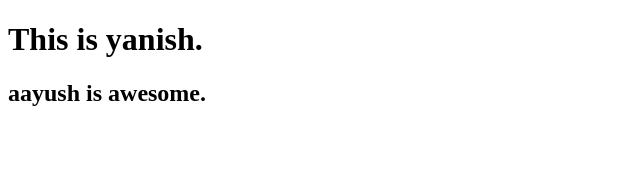
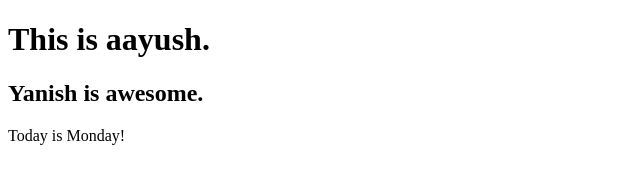
Before and after one commit to aayushthapa213/aayush-yanish-repo, a plain HTML site: page index.html in a window 1280 px wide. Shown: the whole page, without its empty margins (0-640 px from the left). Drawn offline with Linux system fonts and the light colour scheme.

Commit message:
Revert "Revert "aayush is doing the pull request""

```diff
--- a/index.html
+++ b/index.html
@@ -6,8 +6,8 @@
   <title>Document</title>
 </head>
 <body>
-  <h1>This is yanish. </h1>
-  <h2>aayush is awesome.</h2>
-
+  <h1>This is aayush. </h1>
+  <h2>Yanish is awesome.</h2>
+  <p>Today is Monday!</p>
 </body>
 </html>
```
